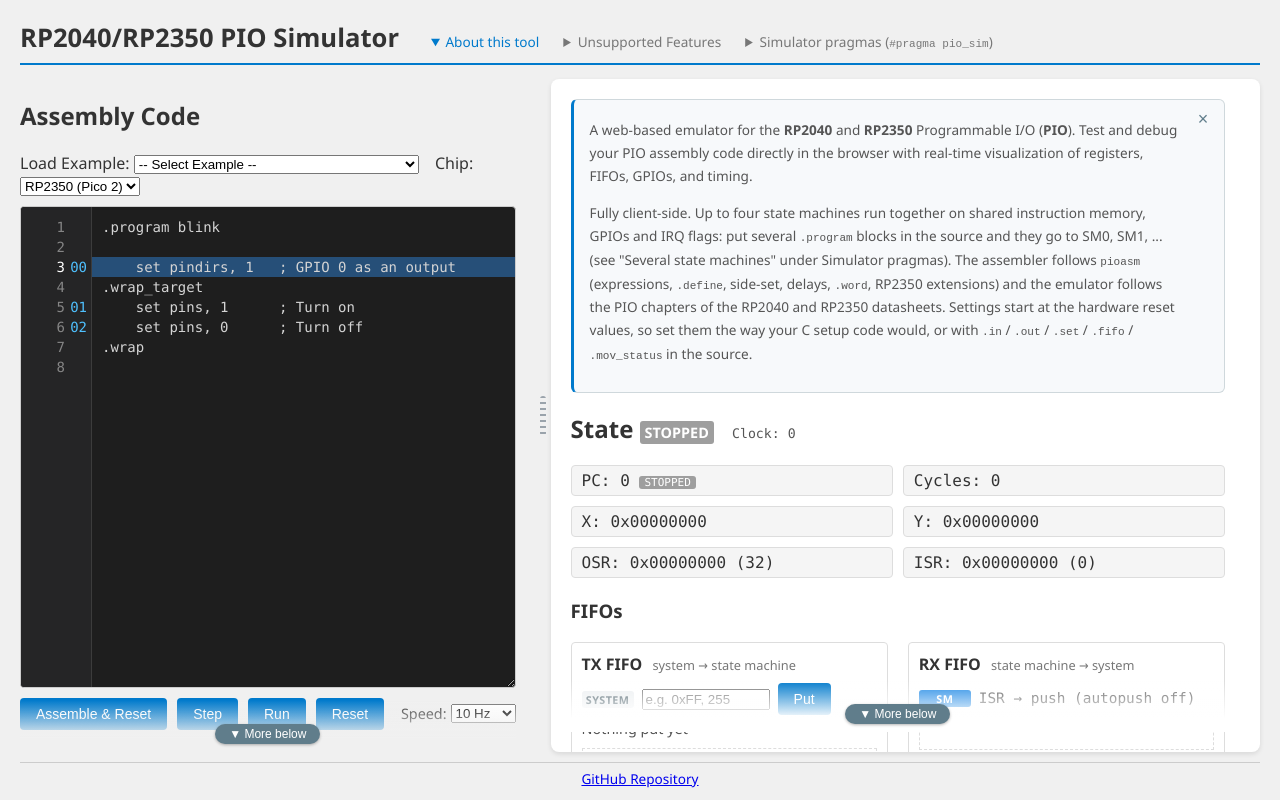
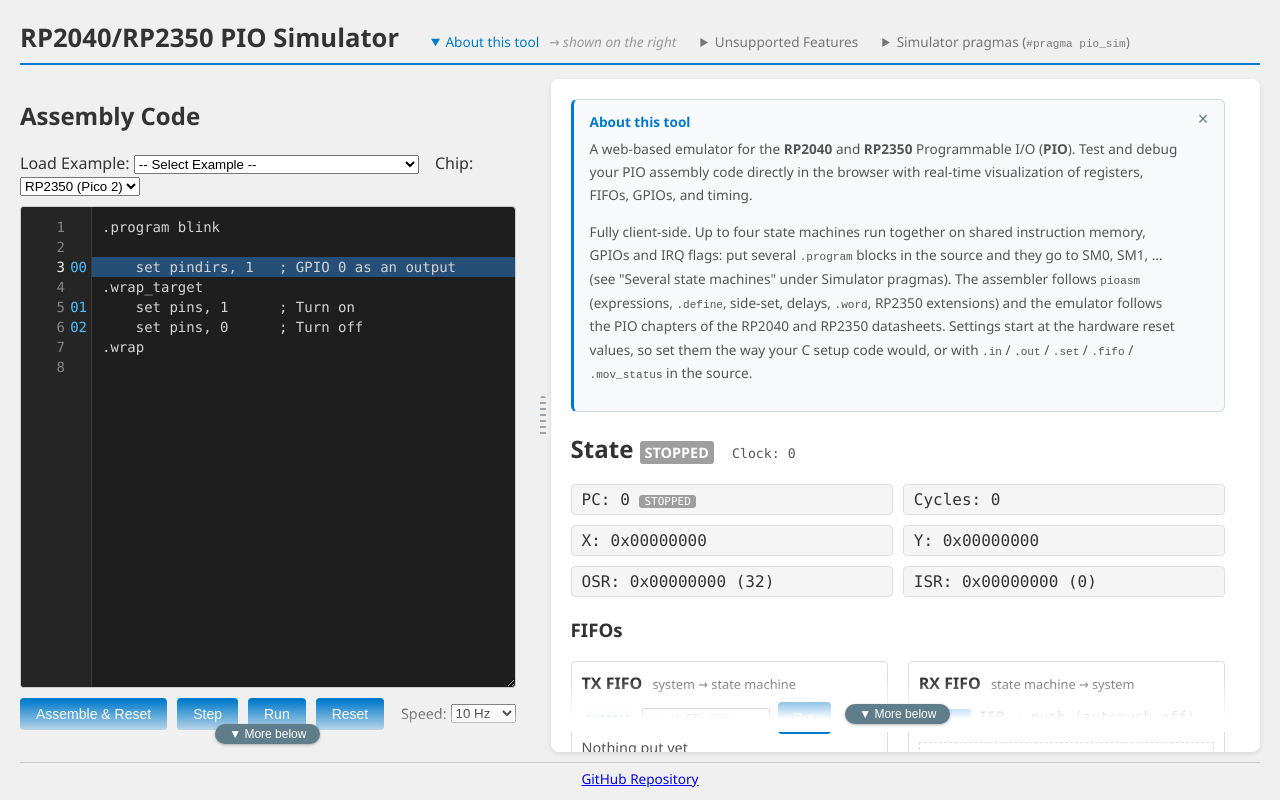
Before and after one commit to ice458/pio_sim, a plain HTML site: page index.html in a window 1280 px wide. Both pictures are taken after a click on the heading "About this tool". Drawn offline with Linux system fonts and the light colour scheme.

Commit message:
Help sections: show where they open
A help section opens at the top of the State pane, not under its title,
which was not where one looks.

- The title's tooltip says where it opens; once open, the title is
  followed by "-> shown on the right" (or "shown below the editor" in
  one column).
- The panel starts with the section's title and flashes as it opens;
  in one column it is scrolled into view.

Co-Authored-By: Claude Opus 5.5 <noreply@anthropic.com>

```diff
--- a/index.html
+++ b/index.html
@@ -140,7 +140,7 @@
             <details class="about-section">
                 <summary style="cursor: pointer;">About this tool</summary>
                 <div class="help-panel">
-                <p style="margin: 8px 0 0 0;">
+                <p style="margin: 0;">
                     A web-based emulator for the <strong>RP2040</strong> and <strong>RP2350</strong> Programmable I/O (<strong>PIO</strong>). Test and debug your PIO assembly code directly in the browser with real-time visualization of registers, FIFOs, GPIOs, and timing.
                 </p>
                 <p>
@@ -163,7 +163,7 @@
             <details>
                 <summary style="cursor: pointer;">Simulator pragmas (<code>#pragma pio_sim</code>)</summary>
                 <div class="help-panel">
-                <p style="margin: 0;"><strong>Simulator pragmas</strong>: pin waveforms, IRQ events, FIFO data (DMA), settings, state machines.</p>
+                <p style="margin: 0;">Pin waveforms, IRQ events, FIFO data (DMA), settings and state machines, set from the source.</p>
                 <p style="margin: 8px 0 0 0;">
                     Comment lines starting with <code>; #pragma pio_sim</code> set up the simulation from the source.
                     <code>pioasm</code> ignores them, so they can stay in your real code and are saved with it.
--- a/main.js
+++ b/main.js
@@ -308,26 +308,43 @@ const SPLIT_MIN_RIGHT = 420;    // px: the State panel's tabs and FIFOs
     const show = () => {
         for (const d of helps) d.helpPanel.style.display = d.open ? '' : 'none';
     };
+    const twoColumns = window.matchMedia('(min-width: 901px)');
     for (const d of helps) {
+        const summary = d.querySelector('summary');
         const panel = d.querySelector('.help-panel');
         d.helpPanel = panel;
+        // Say where it opens, before and after: it is not under the title.
+        summary.title = 'Opens beside the editor, at the top of the State pane';
+        // The panel carries the title it was opened from, and a close button.
+        const head = document.createElement('div');
+        head.className = 'help-title';
+        head.textContent = summary.textContent;
         const close = document.createElement('button');
         close.type = 'button';
         close.className = 'help-close';
         close.textContent = '×';
         close.title = 'Close';
         close.addEventListener('click', () => { d.open = false; show(); });
+        panel.insertBefore(head, panel.firstChild);
         panel.insertBefore(close, panel.firstChild);
         dock.appendChild(panel);
         // On the click itself (the toggle event comes later, after any
         // further click), so the newest one is the one left open.
-        d.querySelector('summary').addEventListener('click', () => {
-            if (!d.open) {
-                for (const o of helps) if (o !== d) o.open = false;
-                statusPane.scrollTop = 0;
-            }
+        summary.addEventListener('click', () => {
+            if (d.open) return;
+            for (const o of helps) if (o !== d) o.open = false;
+            statusPane.scrollTop = 0;
         });
-        d.addEventListener('toggle', show);
+        d.addEventListener('toggle', () => {
+            show();
+            if (!d.open) return;
+            summary.dataset.where = twoColumns.matches ? '→ shown on the right' : '↓ shown below the editor';
+            // A flash where it opened draws the eye there.
+            panel.classList.remove('flash');
+            void panel.offsetWidth;
+            panel.classList.add('flash');
+            if (!twoColumns.matches) panel.scrollIntoView({ behavior: 'smooth', block: 'start' });
+        });
     }
     show();
 }
--- a/style.css
+++ b/style.css
@@ -61,6 +61,36 @@ header h1 {
     border: 1px solid #cfd8dc;
     border-left: 3px solid #007acc;
     border-radius: 6px;
+}
+
+/* Where a help section opened, after its title in the header. */
+.header-links details[open] > summary::after {
+    content: attr(data-where);
+    margin-left: 10px;
+    font-style: italic;
+    color: #999;
+}
+
+.help-title {
+    font-weight: 600;
+    color: #007acc;
+    margin-bottom: 4px;
+}
+
+/* On opening: a short flash where it appeared. */
+.help-dock .help-panel.flash {
+    animation: help-flash 1.2s ease-out;
+}
+
+@keyframes help-flash {
+    from {
+        background-color: #d6ecfb;
+        box-shadow: 0 0 0 4px rgba(0, 122, 204, 0.45);
+    }
+    to {
+        background-color: #f7f9fb;
+        box-shadow: 0 0 0 0 rgba(0, 122, 204, 0);
+    }
 }
 
 .help-close {
```
